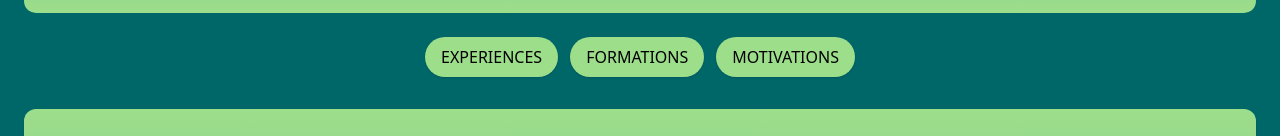
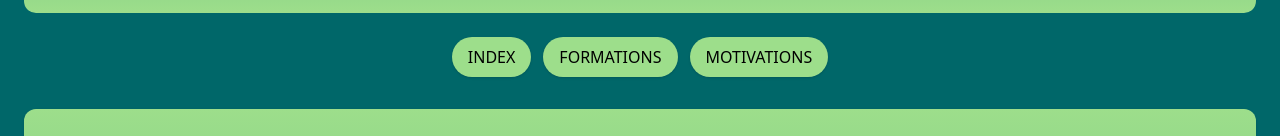
Before and after one commit to Devkniz/DigitalResume, a plain HTML site: page experiences.html in a window 1280 px wide. Shown: the part 244-380 px from the top of the page. Drawn offline with nearby package versions, Linux system fonts and the light colour scheme.

Commit message:
modif navbar

```diff
--- a/experiences.html
+++ b/experiences.html
@@ -24,7 +24,7 @@
 <!-- Navigation -->
 <nav class="mt-6">
   <ul class="flex flex-wrap gap-3 justify-center">
-      <li class="nav hover:animate-pulse  px-4 py-2 rounded-full shadow hover:bg-gray-400 transition"><a href="experiences.html">EXPERIENCES</a></li>
+      <li class="nav hover:animate-pulse  px-4 py-2 rounded-full shadow hover:bg-gray-400 transition"><a href="index.html">INDEX</a></li>
       <li class="nav hover:animate-pulse  px-4 py-2 rounded-full shadow hover:bg-gray-400 transition"><a href="formations.html">FORMATIONS</a></li>
       <li class="nav hover:animate-pulse  px-4 py-2 rounded-full shadow hover:bg-gray-400 transition"><a href="motivations.html">MOTIVATIONS</a></li>
   </ul>
```
Also changed, not shown: formations.html (+1 -1 lines), motivations.html (+1 -1 lines).
